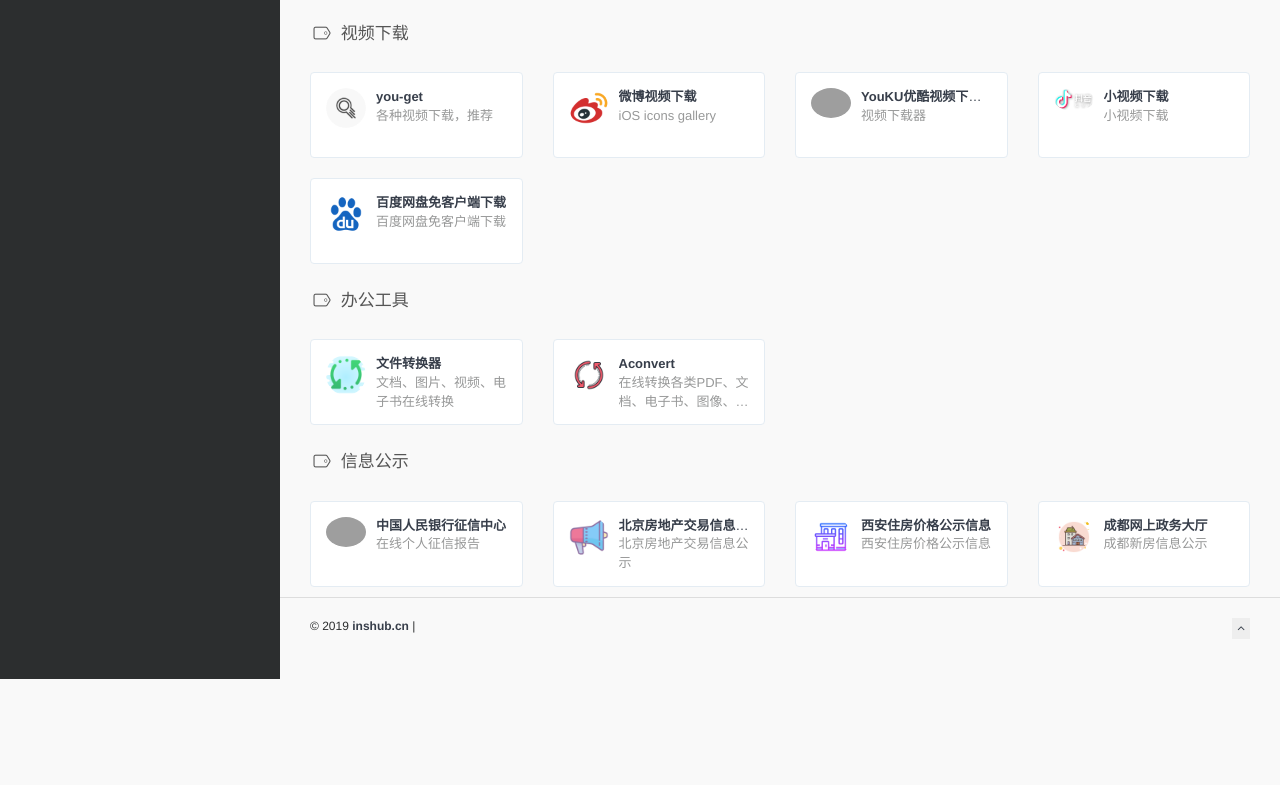
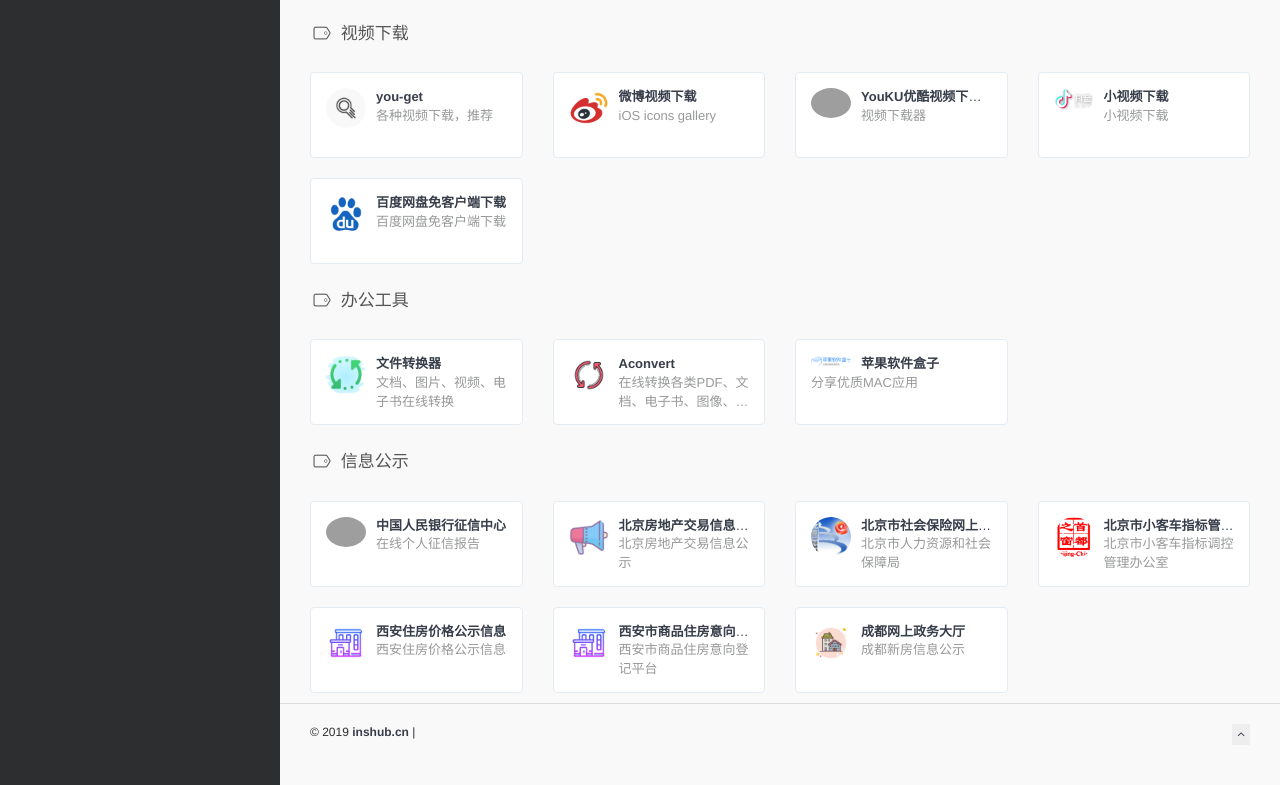
Before and after one commit to inshub/nav, a plain HTML site: page index.html in a window 1280 px wide. Shown: the part 1685-2470 px from the top of the page. Before the commit the page ends 2364 px from the top, so only its background shows below. Drawn offline with nearby package versions, Linux system fonts and the light colour scheme; grey boxes are pictures that could not be loaded; a script that the page names is missing.

Commit message:
修复失效并更新

```diff
--- a/index.html
+++ b/index.html
@@ -148,23 +148,6 @@
             <!-- 常用推荐 -->
             <h4 class="text-gray"><i class="linecons-tag" style="margin-right: 7px;" id="常用推荐"></i>常用推荐</h4>
             <div class="row">
-                <div class="col-sm-3">
-                    <div class="xe-widget xe-conversations box2 label-info"
-                        onclick="window.open('https://google.zfou.net/', '_blank')" data-toggle="tooltip"
-                        data-placement="bottom" title="" data-original-title="https://google.zfou.net/">
-                        <div class="xe-comment-entry">
-                            <a class="xe-user-img">
-                                <img src="./assets/images/logos/google.png" class="img-circle" width="40">
-                            </a>
-                            <div class="xe-comment">
-                                <a href="#" class="xe-user-name overflowClip_1">
-                                    <strong>谷歌</strong>
-                                </a>
-                                <p class="overflowClip_2">谷歌国内镜像</p>
-                            </div>
-                        </div>
-                    </div>
-                </div>
                 <div class="col-sm-3">
                     <div class="xe-widget xe-conversations box2 label-info"
                         onclick="window.open('https://m.wiredtiger.org/', '_blank')" data-toggle="tooltip"
@@ -1061,6 +1044,23 @@
                         </div>
                     </div>
                 </div>
+                <div class="col-sm-3">
+                    <div class="xe-widget xe-conversations box2 label-info"
+                        onclick="window.open('https://www.macappbox.com/', '_blank')" data-toggle="tooltip"
+                        data-placement="bottom" title="" data-original-title="https://www.macappbox.com/">
+                        <div class="xe-comment-entry">
+                            <a class="xe-user-img">
+                                <img src="./assets/images/logos/macapp.png" class="img-circle" width="40">
+                            </a>
+                            <div class="xe-comment">
+                                <a href="#" class="xe-user-name overflowClip_1">
+                                    <strong>苹果软件盒子</strong>
+                                </a>
+                                <p class="overflowClip_2">分享优质MAC应用</p>
+                            </div>
+                        </div>
+                    </div>
+                </div>
             </div>
             <br />
             <!--END 办公工具 -->
@@ -1104,6 +1104,45 @@
                         </div>
                     </div>
                 </div>
+
+                <div class="col-sm-3">
+                    <div class="xe-widget xe-conversations box2 label-info"
+                        onclick="window.open('http://www.bjrbj.gov.cn/csibiz/home/index.html', '_blank')"
+                        data-toggle="tooltip" data-placement="bottom" title=""
+                        data-original-title="http://www.bjrbj.gov.cn/csibiz/home/index.html">
+                        <div class="xe-comment-entry">
+                            <a class="xe-user-img">
+                                <img src="./assets/images/logos/bjshebao.jpg" class="img-circle" width="40">
+                            </a>
+                            <div class="xe-comment">
+                                <a href="#" class="xe-user-name overflowClip_1">
+                                    <strong>北京市社会保险网上服务平台</strong>
+                                </a>
+                                <p class="overflowClip_2">北京市人力资源和社会保障局</p>
+                            </div>
+                        </div>
+                    </div>
+                </div>
+                <div class="col-sm-3">
+                    <div class="xe-widget xe-conversations box2 label-info"
+                        onclick="window.open('https://www.bjhjyd.gov.cn/', '_blank')" data-toggle="tooltip"
+                        data-placement="bottom" title="" data-original-title="https://www.bjhjyd.gov.cn/">
+                        <div class="xe-comment-entry">
+                            <a class="xe-user-img">
+                                <img src="./assets/images/logos/shoudu.png" class="img-circle" width="40">
+                            </a>
+                            <div class="xe-comment">
+                                <a href="#" class="xe-user-name overflowClip_1">
+                                    <strong>北京市小客车指标管理信息系统</strong>
+                                </a>
+                                <p class="overflowClip_2">北京市小客车指标调控管理办公室</p>
+                            </div>
+                        </div>
+                    </div>
+                </div>
+
+            </div>
+            <div class="row">
                 <div class="col-sm-3">
                     <div class="xe-widget xe-conversations box2 label-info"
                         onclick="window.open('http://117.39.29.75:8085/pricePublic/house/public/index', '_blank')"
@@ -1118,6 +1157,24 @@
                                     <strong>西安住房价格公示信息</strong>
                                 </a>
                                 <p class="overflowClip_2">西安住房价格公示信息</p>
+                            </div>
+                        </div>
+                    </div>
+                </div>
+                <div class="col-sm-3">
+                    <div class="xe-widget xe-conversations box2 label-info"
+                        onclick="window.open('http://zfyxdj.xa.gov.cn/zfrgdjpt/index.html', '_blank')"
+                        data-toggle="tooltip" data-placement="bottom" title=""
+                        data-original-title="http://zfyxdj.xa.gov.cn/zfrgdjpt/index.html">
+                        <div class="xe-comment-entry">
+                            <a class="xe-user-img">
+                                <img src="./assets/images/logos/xianfanguan.png" class="img-circle" width="40">
+                            </a>
+                            <div class="xe-comment">
+                                <a href="#" class="xe-user-name overflowClip_1">
+                                    <strong>西安市商品住房意向登记平台</strong>
+                                </a>
+                                <p class="overflowClip_2">西安市商品住房意向登记平台</p>
                             </div>
                         </div>
                     </div>
@@ -1139,9 +1196,7 @@
                         </div>
                     </div>
                 </div>
-
             </div>
-
             <!--END 信息公示 -->
             <!-- Main Footer -->
             <!-- Choose between footer styles: "footer-type-1" or "footer-type-2" -->
```
Also changed, not shown: assets/images/logos/bjshebao.jpg (added), assets/images/logos/macapp.png (added), assets/images/logos/shoudu.png (added).
